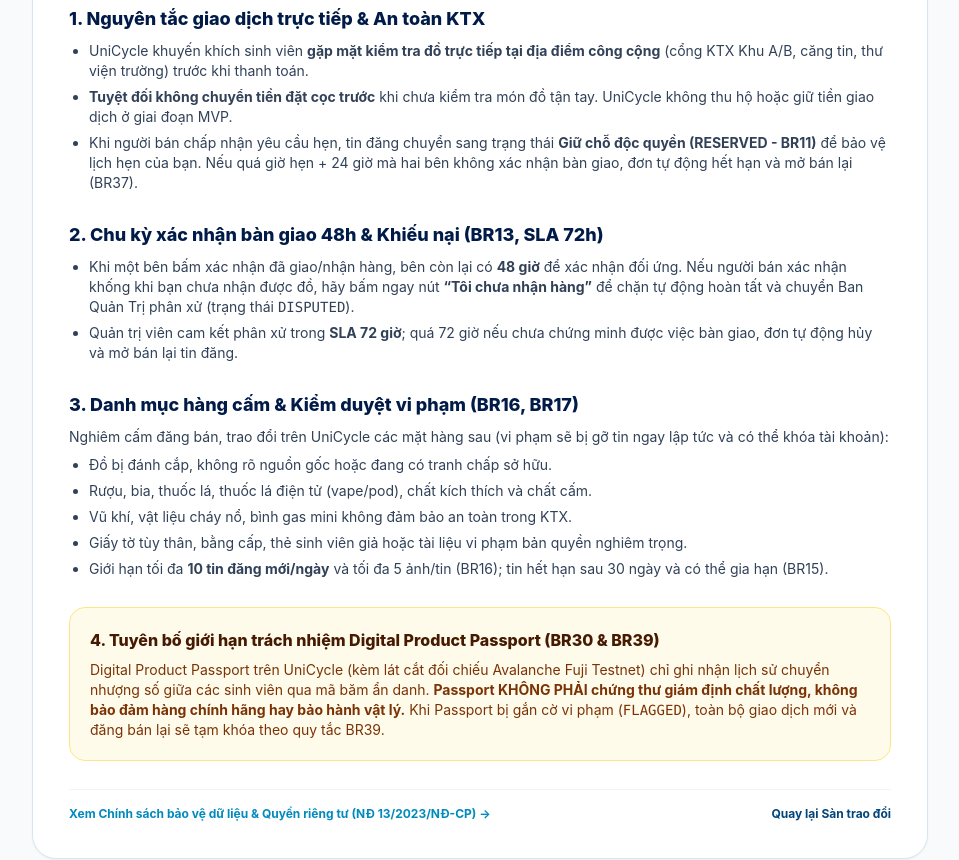
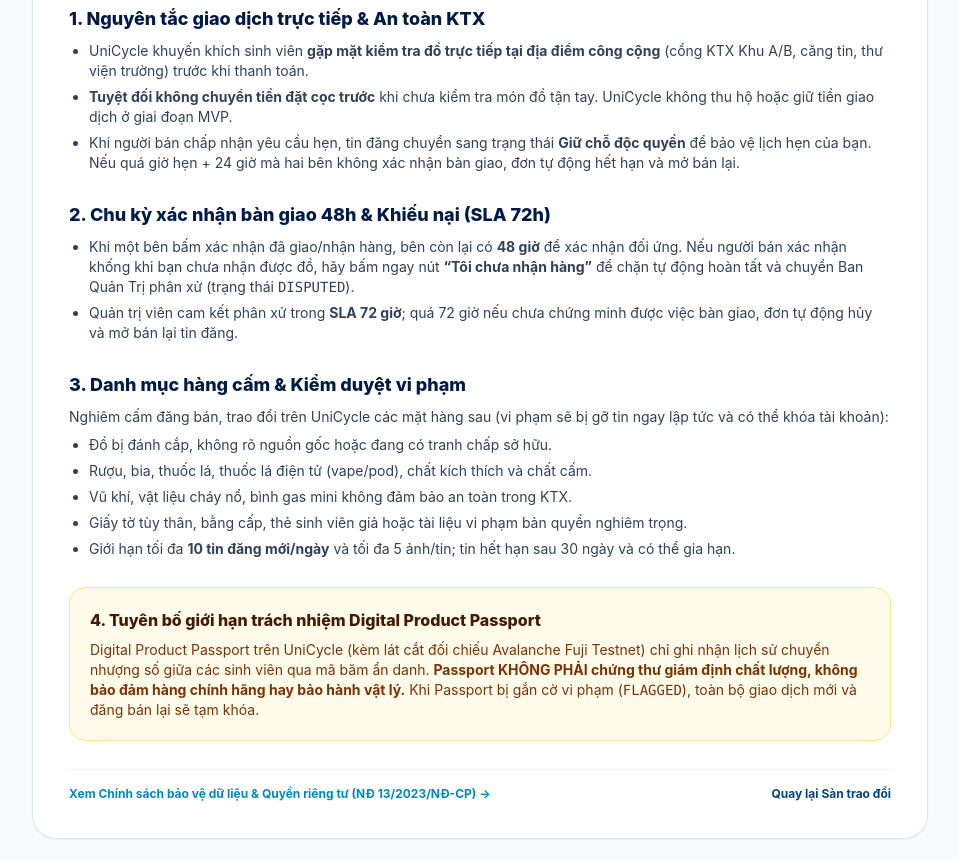
Before and after one commit to Tran-Thi-Bich-Hanh/UniCycle, a Next.js app: page /terms in a window 1280 px wide. Shown: the part 380-1240 px from the top of the page, without its empty margins (160-1119 px from the left). Built offline with nearby package versions, Linux system fonts and the light colour scheme; no server answers.

Commit message:
chore(ui): remove internal BR codes from layout, modals, and policy pages

```diff
--- a/app/privacy/page.tsx
+++ b/app/privacy/page.tsx
@@ -5,7 +5,7 @@ import Link from "next/link";
 export const metadata: Metadata = {
   title: "Chính Sách Bảo Mật & Nghị Định 13/2023/NĐ-CP | UniCycle",
   description:
-    "Cam kết bảo vệ dữ liệu cá nhân sinh viên theo Nghị định 13/2023/NĐ-CP, bảo vệ SĐT Zalo BR36, ẩn danh Passport BR27/BR29 và cơ chế Crypto-shredding BR34.",
+    "Cam kết bảo vệ dữ liệu cá nhân sinh viên theo Nghị định 13/2023/NĐ-CP, bảo vệ SĐT Zalo, ẩn danh mặc định trên Passport và cơ chế xóa dữ liệu an toàn Crypto-shredding.",
 };
 
 export default function PrivacyPage() {
@@ -45,7 +45,7 @@ export default function PrivacyPage() {
 
             <section className="space-y-2">
               <h2 className="text-base sm:text-lg font-extrabold text-[#001B48]">
-                2. Bảo vệ số điện thoại Zalo khỏi thu thập tự động (BR01, BR36)
+                2. Bảo vệ số điện thoại Zalo khỏi thu thập tự động
               </h2>
               <ul className="list-disc pl-5 space-y-1.5 text-xs sm:text-sm">
                 <li>
@@ -59,21 +59,21 @@ export default function PrivacyPage() {
 
             <section className="space-y-2">
               <h2 className="text-base sm:text-lg font-extrabold text-[#001B48]">
-                3. Ẩn danh mặc định trên Digital Passport &amp; Avalanche Fuji (BR27, BR29)
+                3. Ẩn danh mặc định trên Digital Passport &amp; Avalanche Fuji
               </h2>
               <ul className="list-disc pl-5 space-y-1.5 text-xs sm:text-sm">
                 <li>
-                  Lịch sử chuyển giao trên trang Passport mặc định hiển thị ở dạng ẩn danh: <em>&ldquo;Chủ #n · Trường · Tháng/Năm&rdquo;</em>; tên hiển thị chỉ xuất hiện khi chủ sở hữu chủ động bật cho phép (BR29).
+                  Lịch sử chuyển giao trên trang Passport mặc định hiển thị ở dạng ẩn danh: <em>&ldquo;Chủ #n · Trường · Tháng/Năm&rdquo;</em>; tên hiển thị chỉ xuất hiện khi chủ sở hữu chủ động bật cho phép.
                 </li>
                 <li>
-                  Trên Smart Contract <code className="font-mono">UniCyclePassport.sol</code> (Avalanche Fuji Testnet), UniCycle <strong>chỉ ghi mã băm ẩn danh (<code className="font-mono">bytes32</code>)</strong> gồm <code className="font-mono">passportId</code>, <code className="font-mono">itemCommit</code>, <code className="font-mono">ownerHash</code> và <code className="font-mono">orderHash</code> — tuyệt đối không ghi tên, email, SĐT, ảnh hay giá tiền lên blockchain (BR27).
+                  Trên Smart Contract <code className="font-mono">UniCyclePassport.sol</code> (Avalanche Fuji Testnet), UniCycle <strong>chỉ ghi mã băm ẩn danh (<code className="font-mono">bytes32</code>)</strong> gồm <code className="font-mono">passportId</code>, <code className="font-mono">itemCommit</code>, <code className="font-mono">ownerHash</code> và <code className="font-mono">orderHash</code> — tuyệt đối không ghi tên, email, SĐT, ảnh hay giá tiền lên blockchain.
                 </li>
               </ul>
             </section>
 
             <section className="p-5 rounded-2xl bg-[#F4F9FB] border border-[#D6E8EE] space-y-2">
               <h2 className="text-sm sm:text-base font-extrabold text-[#001B48]">
-                4. Quyền xóa tài khoản theo cơ chế Crypto-Shredding (BR34)
+                4. Quyền xóa tài khoản theo cơ chế Crypto-Shredding
               </h2>
               <p className="text-xs sm:text-sm text-slate-700">
                 Sinh viên có quyền yêu cầu xóa vĩnh viễn tài khoản bất kỳ lúc nào tại <Link href="/profile?tab=privacy" className="text-[#018ABE] font-bold hover:underline">/profile?tab=privacy</Link>. Hệ thống thực thi xóa liên kết <code className="font-mono">PassportOwner.userId = NULL</code>, ẩn danh hóa toàn bộ PII trong bảng <code className="font-mono">User</code>, xóa SĐT trên tin đăng và chuyển các món đồ đang sở hữu sang trạng thái đóng băng <code className="font-mono">ARCHIVED_OWNER_DELETED</code>, giúp vừa xóa sạch danh tính cá nhân vừa bảo toàn tính liên tục của lịch sử đồ vật.
--- a/app/terms/page.tsx
+++ b/app/terms/page.tsx
@@ -5,7 +5,7 @@ import Link from "next/link";
 export const metadata: Metadata = {
   title: "Điều Khoản Sử Dụng & Giao Dịch An Toàn | UniCycle",
   description:
-    "Quy tắc giao dịch đồ cũ sinh viên, danh mục hàng cấm BR17, cơ chế giữ chỗ & khiếu nại 48h và tuyên bố giới hạn trách nhiệm Passport BR30.",
+    "Quy tắc giao dịch đồ cũ sinh viên, danh mục hàng cấm học đường, cơ chế giữ chỗ & khiếu nại 48h và tuyên bố giới hạn trách nhiệm Passport.",
 };
 
 export default function TermsPage() {
@@ -46,14 +46,14 @@ export default function TermsPage() {
                   <strong>Tuyệt đối không chuyển tiền đặt cọc trước</strong> khi chưa kiểm tra món đồ tận tay. UniCycle không thu hộ hoặc giữ tiền giao dịch ở giai đoạn MVP.
                 </li>
                 <li>
-                  Khi người bán chấp nhận yêu cầu hẹn, tin đăng chuyển sang trạng thái <strong>Giữ chỗ độc quyền (RESERVED - BR11)</strong> để bảo vệ lịch hẹn của bạn. Nếu quá giờ hẹn + 24 giờ mà hai bên không xác nhận bàn giao, đơn tự động hết hạn và mở bán lại (BR37).
+                  Khi người bán chấp nhận yêu cầu hẹn, tin đăng chuyển sang trạng thái <strong>Giữ chỗ độc quyền</strong> để bảo vệ lịch hẹn của bạn. Nếu quá giờ hẹn + 24 giờ mà hai bên không xác nhận bàn giao, đơn tự động hết hạn và mở bán lại.
                 </li>
               </ul>
             </section>
 
             <section className="space-y-2">
               <h2 className="text-base sm:text-lg font-extrabold text-[#001B48]">
-                2. Chu kỳ xác nhận bàn giao 48h &amp; Khiếu nại (BR13, SLA 72h)
+                2. Chu kỳ xác nhận bàn giao 48h &amp; Khiếu nại (SLA 72h)
               </h2>
               <ul className="list-disc pl-5 space-y-1.5 text-xs sm:text-sm">
                 <li>
@@ -67,7 +67,7 @@ export default function TermsPage() {
 
             <section className="space-y-2">
               <h2 className="text-base sm:text-lg font-extrabold text-[#001B48]">
-                3. Danh mục hàng cấm &amp; Kiểm duyệt vi phạm (BR16, BR17)
+                3. Danh mục hàng cấm &amp; Kiểm duyệt vi phạm
               </h2>
               <p className="text-xs sm:text-sm">
                 Nghiêm cấm đăng bán, trao đổi trên UniCycle các mặt hàng sau (vi phạm sẽ bị gỡ tin ngay lập tức và có thể khóa tài khoản):
@@ -77,16 +77,16 @@ export default function TermsPage() {
                 <li>Rượu, bia, thuốc lá, thuốc lá điện tử (vape/pod), chất kích thích và chất cấm.</li>
                 <li>Vũ khí, vật liệu cháy nổ, bình gas mini không đảm bảo an toàn trong KTX.</li>
                 <li>Giấy tờ tùy thân, bằng cấp, thẻ sinh viên giả hoặc tài liệu vi phạm bản quyền nghiêm trọng.</li>
-                <li>Giới hạn tối đa <strong>10 tin đăng mới/ngày</strong> và tối đa 5 ảnh/tin (BR16); tin hết hạn sau 30 ngày và có thể gia hạn (BR15).</li>
+                <li>Giới hạn tối đa <strong>10 tin đăng mới/ngày</strong> và tối đa 5 ảnh/tin; tin hết hạn sau 30 ngày và có thể gia hạn.</li>
               </ul>
             </section>
 
             <section className="p-5 rounded-2xl bg-amber-50 border border-amber-200 space-y-2">
               <h2 className="text-sm sm:text-base font-extrabold text-amber-950">
-                4. Tuyên bố giới hạn trách nhiệm Digital Product Passport (BR30 &amp; BR39)
+                4. Tuyên bố giới hạn trách nhiệm Digital Product Passport
               </h2>
               <p className="text-xs sm:text-sm text-amber-900">
-                Digital Product Passport trên UniCycle (kèm lát cắt đối chiếu Avalanche Fuji Testnet) chỉ ghi nhận lịch sử chuyển nhượng số giữa các sinh viên qua mã băm ẩn danh. <strong>Passport KHÔNG PHẢI chứng thư giám định chất lượng, không bảo đảm hàng chính hãng hay bảo hành vật lý.</strong> Khi Passport bị gắn cờ vi phạm (<code className="font-mono">FLAGGED</code>), toàn bộ giao dịch mới và đăng bán lại sẽ tạm khóa theo quy tắc BR39.
+                Digital Product Passport trên UniCycle (kèm lát cắt đối chiếu Avalanche Fuji Testnet) chỉ ghi nhận lịch sử chuyển nhượng số giữa các sinh viên qua mã băm ẩn danh. <strong>Passport KHÔNG PHẢI chứng thư giám định chất lượng, không bảo đảm hàng chính hãng hay bảo hành vật lý.</strong> Khi Passport bị gắn cờ vi phạm (<code className="font-mono">FLAGGED</code>), toàn bộ giao dịch mới và đăng bán lại sẽ tạm khóa.
               </p>
             </section>
 
--- a/components/auth/VerifyStudentClient.tsx
+++ b/components/auth/VerifyStudentClient.tsx
@@ -258,7 +258,7 @@ export function VerifyStudentClient() {
         <div className="flex flex-wrap items-center justify-between gap-3">
           <span className="inline-flex items-center gap-1.5 px-3 py-1 rounded-full bg-white/15 border border-white/20 text-[11px] font-bold text-[#D6E8EE]">
             <span>🎓</span>
-            <span>Xác Minh Cộng Đồng Sinh Viên (BR19)</span>
+            <span>Xác Minh Cộng Đồng Sinh Viên</span>
           </span>
           {verification?.isStudentVerified ? (
             <span className="inline-flex items-center gap-1.5 px-3 py-1 rounded-full bg-emerald-500 text-white text-xs font-extrabold shadow-xs">
@@ -282,7 +282,7 @@ export function VerifyStudentClient() {
         </h1>
         <p className="text-xs sm:text-sm text-[#D6E8EE] leading-relaxed max-w-2xl">
           Tài khoản được xác minh giúp tăng độ tin cậy khi giao dịch tại cổng trường / KTX và được{" "}
-          <strong className="text-white">ưu tiên hiển thị tin đăng</strong> trên bảng tin khám phá (BR19).
+          <strong className="text-white">ưu tiên hiển thị tin đăng</strong> trên bảng tin khám phá.
         </p>
       </div>
 
--- a/components/invites/InviteAcceptClient.tsx
+++ b/components/invites/InviteAcceptClient.tsx
@@ -138,7 +138,7 @@ export function InviteAcceptClient({ code }: InviteAcceptClientProps) {
           Lời Mời Không Khả Dụng
         </h2>
         <p className="text-xs sm:text-sm text-slate-600 mb-6 leading-relaxed">
-          {error || "Lời mời chốt bán này đã hết hạn sau 24 giờ hoặc đã được người khác xác nhận mua trước đó (BR38)."}
+          {error || "Lời mời chốt bán này đã hết hạn sau 24 giờ hoặc đã được người khác xác nhận mua trước đó."}
         </p>
         <Link
           href="/products"
@@ -163,7 +163,7 @@ export function InviteAcceptClient({ code }: InviteAcceptClientProps) {
         {/* Header */}
         <div className="text-center space-y-1.5 pb-5 border-b border-slate-100">
           <div className="inline-flex items-center gap-1.5 px-3 py-1 rounded-full text-xs font-extrabold bg-[#0068FF]/10 text-[#0068FF]">
-            <span>📲 Lời Mời Chốt Bán Qua Zalo (BR38)</span>
+            <span>Lời Mời Chốt Bán Qua Zalo</span>
           </div>
           <h1 className="text-xl sm:text-2xl font-extrabold text-[#001B48] tracking-tight">
             Xác Nhận Giữ Chỗ Món Đồ
@@ -264,7 +264,7 @@ export function InviteAcceptClient({ code }: InviteAcceptClientProps) {
           <div className="pt-2 space-y-3">
             {isSeller ? (
               <div className="p-3 bg-amber-50 rounded-xl border border-amber-200 text-xs text-amber-800 text-center font-medium">
-                Bạn là người bán món đồ này. Hãy gửi đường link này cho bạn mua qua Zalo để bạn ấy xác nhận (BR38).
+                Bạn là người bán món đồ này. Hãy gửi đường link này cho bạn mua qua Zalo để bạn ấy xác nhận.
               </div>
             ) : !currentUserId ? (
               <Link
--- a/components/layout/Footer.tsx
+++ b/components/layout/Footer.tsx
@@ -115,7 +115,7 @@ export function Footer() {
               Mỗi món đồ bật Passport có mã QR số hiển thị trên màn hình điện thoại để kiểm tra chuỗi đời chủ (Chủ #1 ➔ Chủ #2 ➔ Chủ #3).
             </p>
             <p className="text-[11px] text-[#97CADB]">
-              Lưu ý (BR30): Passport ghi nhận lịch sử chuyển giao, không chứng nhận chất lượng hàng hóa. Lát cắt đối chiếu on-chain hoạt động trên Avalanche Fuji Testnet.
+              Lưu ý: Passport ghi nhận lịch sử chuyển giao, không chứng nhận chất lượng hàng hóa. Lát cắt đối chiếu on-chain hoạt động trên Avalanche Fuji Testnet.
             </p>
             <Link
               href="/passport/demo-senko-8f3a"
--- a/components/profile/PublicUserProfileClient.tsx
+++ b/components/profile/PublicUserProfileClient.tsx
@@ -187,7 +187,7 @@ export function PublicUserProfileClient({ userId }: PublicUserProfileClientProps
 
           {user.isDeleted && (
             <div className="mt-5 p-4 rounded-2xl bg-slate-100 border border-slate-200 text-xs text-slate-700 leading-relaxed">
-              Tài khoản này đã xóa thông tin cá nhân theo cơ chế Crypto-shredding (BR34). Lịch sử vòng đời các món đồ trước đây trên Digital Product Passport vẫn được bảo toàn dưới dạng mã băm ẩn danh.
+              Tài khoản này đã xóa thông tin cá nhân theo cơ chế xóa dữ liệu an toàn (Crypto-shredding). Lịch sử vòng đời các món đồ trước đây trên Digital Product Passport vẫn được bảo toàn dưới dạng mã băm ẩn danh.
             </div>
           )}
         </div>
--- a/components/reports/ReportModal.tsx
+++ b/components/reports/ReportModal.tsx
@@ -15,13 +15,13 @@ interface ReportModalProps {
 
 const PRESET_REASONS: Record<ReportTargetType, string[]> = {
   LISTING: [
-    "Sản phẩm thuộc danh mục hàng cấm học đường (BR17: cồn, thuốc, chất cấm, tài liệu lậu...)",
+    "Sản phẩm thuộc danh mục hàng cấm học đường (cồn, thuốc, chất cấm, tài liệu lậu...)",
     "Người bán yêu cầu chuyển tiền cọc trước, có dấu hiệu lừa đảo",
     "Hình ảnh hoặc thông tin mô tả không đúng sự thật",
     "Tin đăng spam, trùng lặp hoặc giá ảo",
   ],
   PASSPORT: [
-    "Đồ vật bị nghi ngờ mất cắp hoặc đang có tranh chấp quyền sở hữu (BR32)",
+    "Đồ vật bị nghi ngờ mất cắp hoặc đang có tranh chấp quyền sở hữu",
     "Ảnh hiện tại có dấu hiệu sao chép lại từ đời chủ cũ, không phản ánh đúng thực trạng",
     "Nghi ngờ làm giả thông tin cam kết / serial sản phẩm",
   ],
```
